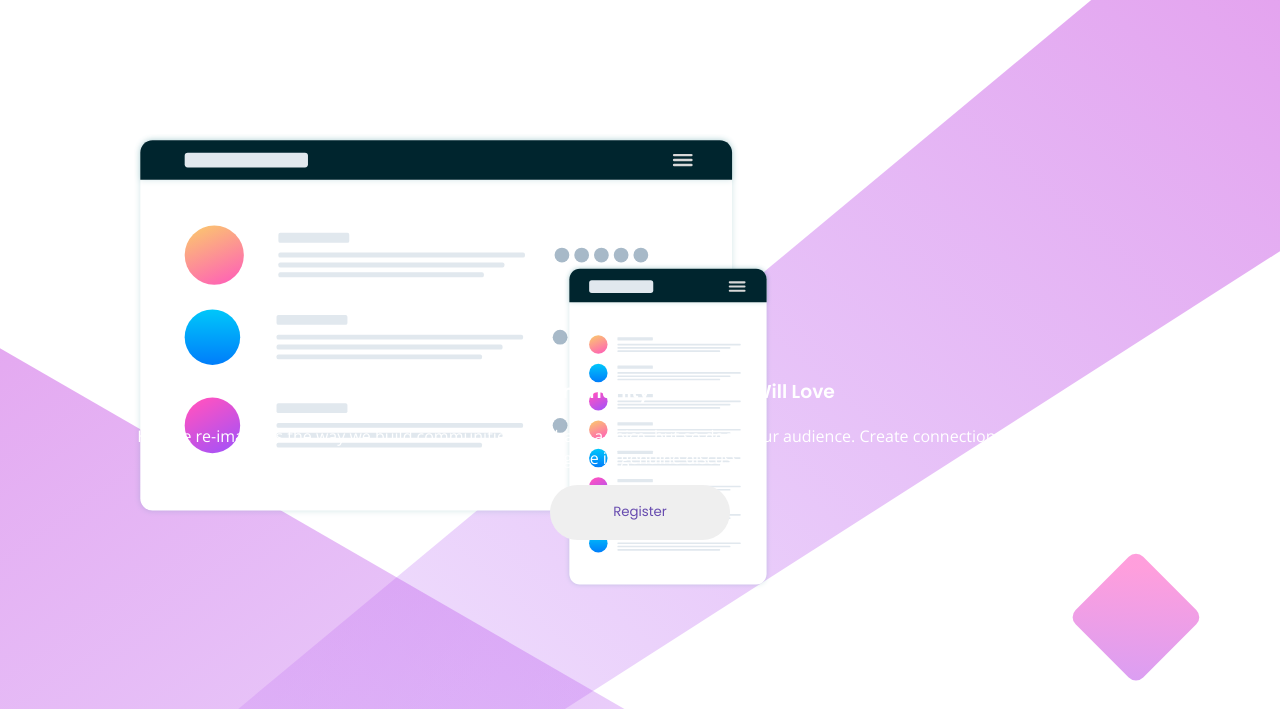
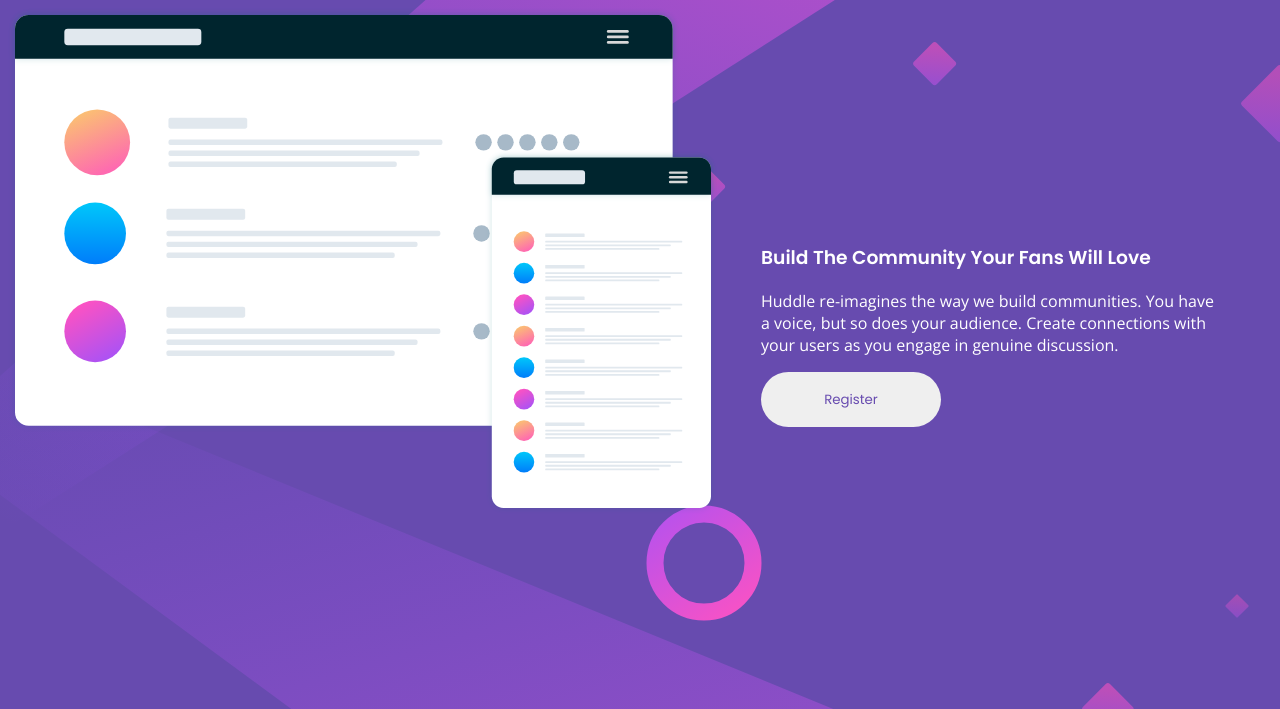
Before and after one commit to r0binn3082/huddle-landing, a plain HTML site: page index.html in a window 1280 px wide. Shown: the top 709 px of the page. Drawn offline with nearby package versions, Linux system fonts and the light colour scheme.

Commit message:
Update style.css

```diff
--- a/design/style.css
+++ b/design/style.css
@@ -4,7 +4,7 @@
 }
 body{
     overflow: visible;
-    background: white;
+    background: var(--Violet);
     background-image: url(../images/bg-desktop.svg);
 }
 .background{
@@ -58,7 +58,7 @@
 button:hover{
     background-color: var(--Soft-Magenta);
 }
-@media (min-width:375px) {
+@media (max-width:375px) {
     body{
         background-image: url(../images/bg-mobile.svg);
         background-repeat: no-repeat;
```
